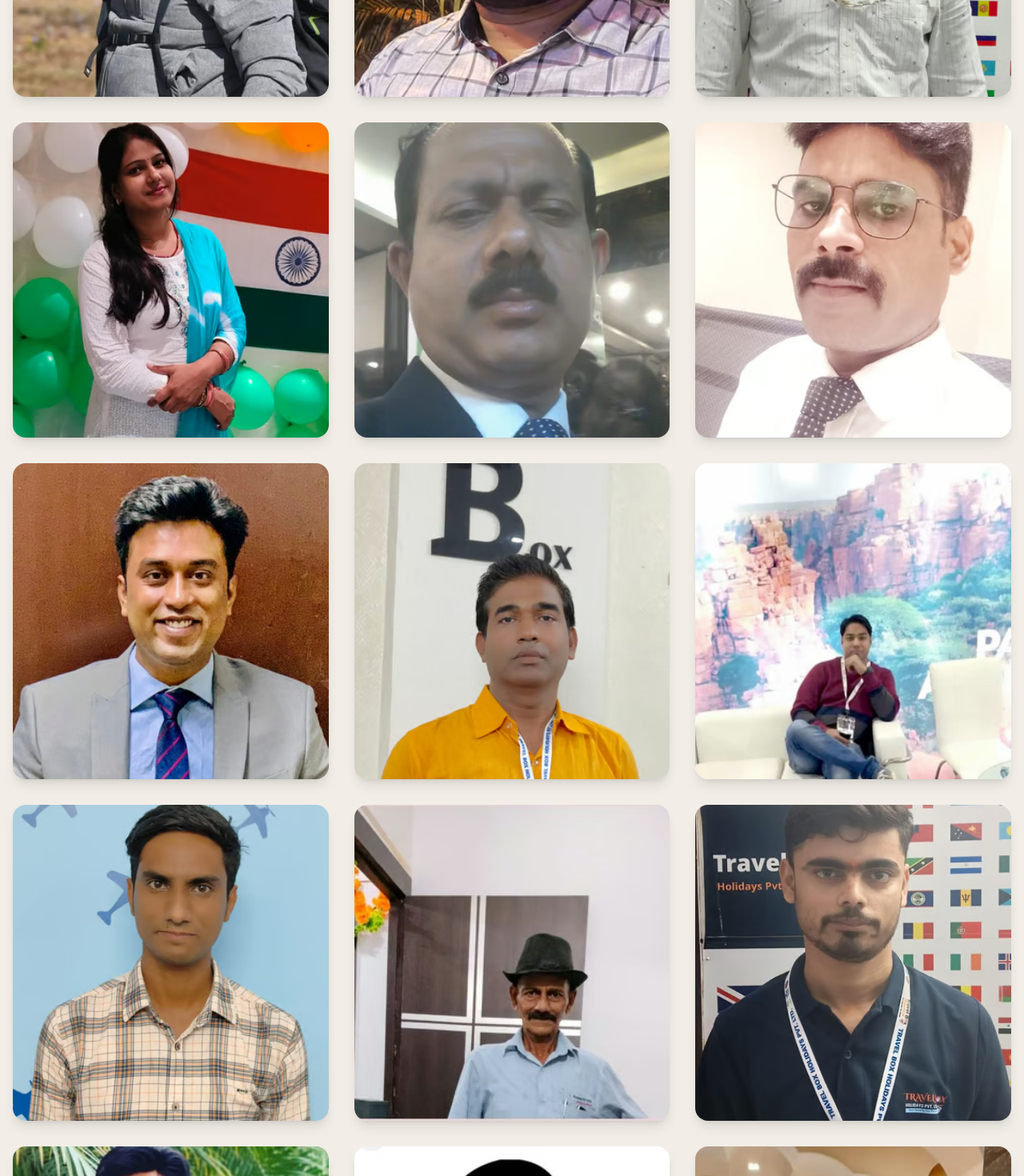
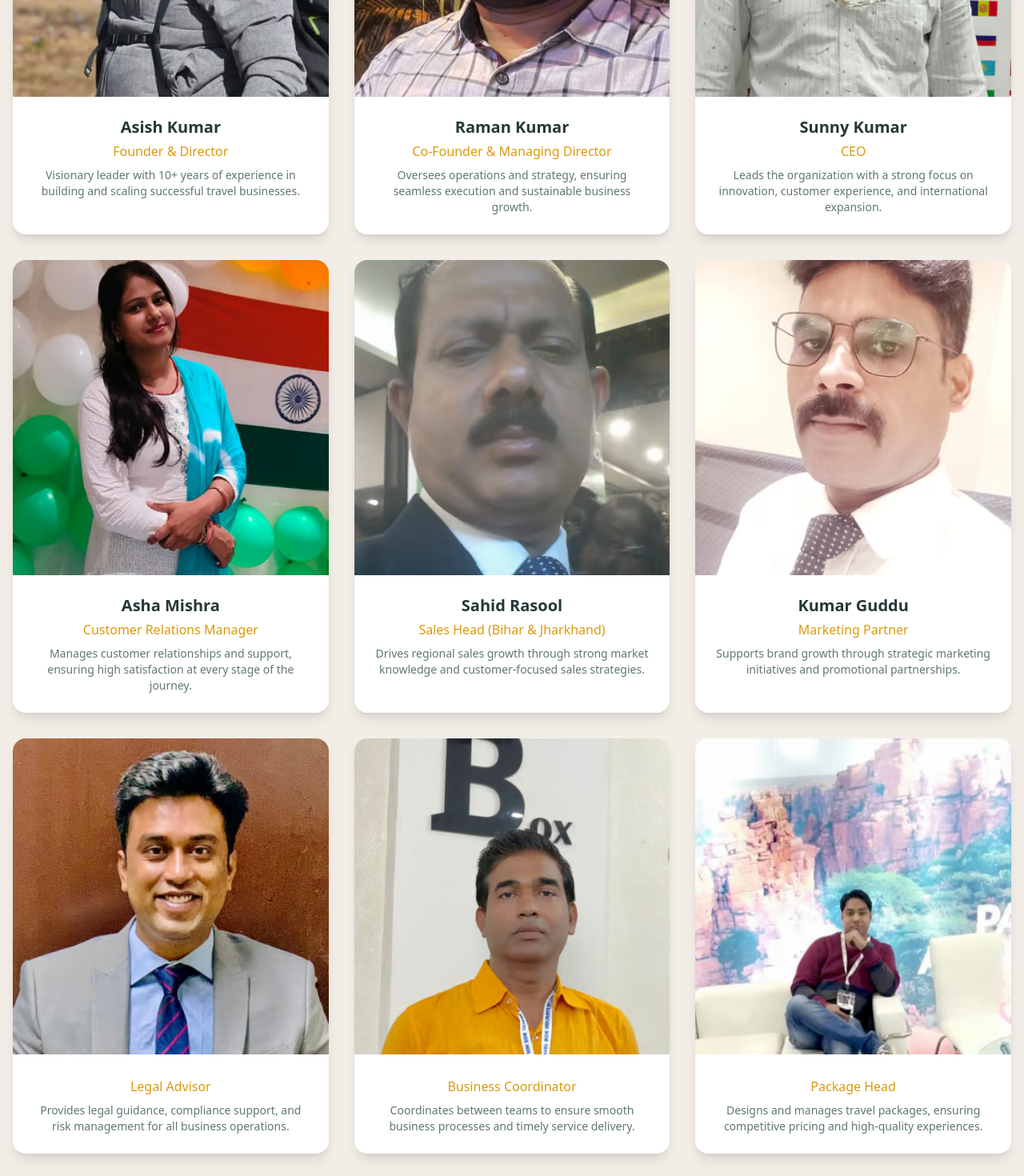
Before and after one commit to ellipticamit92/travelbox_holidays, a Next.js app: page /about-us in a window 1280 px wide. Shown: the part 1920-3390 px from the top of the page at 80% size. Built offline with nearby package versions, Linux system fonts and the light colour scheme.

Commit message:
gallery updated

```diff
--- a/src/app/about-us/page.tsx
+++ b/src/app/about-us/page.tsx
@@ -5,100 +5,100 @@ import Link from "next/link";
 export default async function AboutPage() {
   const teamMembers = [
     {
+      name: "Asish Kumar",
+      role: "Founder & Director",
       image: "/teams/ashish-kumar.avif",
-      // name: "Asish Kumar",
-      // role: "Founder & Director",
-      // bio: "Visionary leader with 10+ years of experience in building and scaling successful travel businesses.",
+      bio: "Visionary leader with 10+ years of experience in building and scaling successful travel businesses.",
     },
     {
+      name: "Raman Kumar",
+      role: "Co-Founder & Managing Director",
       image: "/teams/raman.avif",
-      // name: "Raman Kumar",
-      // role: "Co-Founder & Managing Director",
-      // bio: "Oversees operations and strategy, ensuring seamless execution and sustainable business growth.",
+      bio: "Oversees operations and strategy, ensuring seamless execution and sustainable business growth.",
     },
     {
+      name: "Sunny Kumar",
+      role: "CEO",
       image: "/teams/sunny-kumar.avif",
-      // name: "Sunny Kumar",
-      // role: "CEO",
-      // bio: "Leads the organization with a strong focus on innovation, customer experience, and international expansion.",
+      bio: "Leads the organization with a strong focus on innovation, customer experience, and international expansion.",
     },
     {
+      name: "Asha Mishra",
+      role: "Customer Relations Manager",
       image: "/teams/asha-mishra.avif",
-      // name: "Asha Mishra",
-      // role: "Customer Relations Manager",
-      // bio: "Manages customer relationships and support, ensuring high satisfaction at every stage of the journey.",
+      bio: "Manages customer relationships and support, ensuring high satisfaction at every stage of the journey.",
     },
     {
+      name: "Sahid Rasool",
+      role: "Sales Head (Bihar & Jharkhand)",
       image: "/teams/rasheed-rasol.avif",
-      // name: "Sahid Rasool",
-      // role: "Sales Head (Bihar & Jharkhand)",
-      // bio: "Drives regional sales growth through strong market knowledge and customer-focused sales strategies.",
+      bio: "Drives regional sales growth through strong market knowledge and customer-focused sales strategies.",
     },
     {
+      name: "Kumar Guddu",
+      role: "Marketing Partner",
       image: "/teams/kumar-guddu.avif",
-      // name: "Kumar Guddu",
-      // role: "Marketing Partner",
-      // bio: "Supports brand growth through strategic marketing initiatives and promotional partnerships.",
+      bio: "Supports brand growth through strategic marketing initiatives and promotional partnerships.",
     },
     {
+      //name: "Shiv Ranjan",
+      role: "Legal Advisor",
       image: "/teams/shiv-ranjan.avif",
-      // name: "Shiv Ranjan",
-      // role: "Legal Advisor",
-      // bio: "Provides legal guidance, compliance support, and risk management for all business operations.",
+      bio: "Provides legal guidance, compliance support, and risk management for all business operations.",
     },
     {
+      //name: "Suraj Chandra",
+      role: "Business Coordinator",
       image: "/teams/suraj-chandra.avif",
-      // name: "Suraj Chandra",
-      // role: "Business Coordinator",
-      // bio: "Coordinates between teams to ensure smooth business processes and timely service delivery.",
+      bio: "Coordinates between teams to ensure smooth business processes and timely service delivery.",
     },
     {
+      //name: "Mani Nagi",
+      role: "Package Head",
       image: "/teams/mani-negi.avif",
-      // name: "Mani Nagi",
-      // role: "Package Head",
-      // bio: "Designs and manages travel packages, ensuring competitive pricing and high-quality experiences.",
+      bio: "Designs and manages travel packages, ensuring competitive pricing and high-quality experiences.",
     },
     {
+      //name: "Md. Naseer",
+      role: "Tour Planner",
       image: "/teams/naseer.avif",
-      // name: "Md. Naseer",
-      // role: "Tour Planner",
-      // bio: "Creates detailed itineraries tailored to customer preferences and destination requirements.",
+      bio: "Creates detailed itineraries tailored to customer preferences and destination requirements.",
     },
     {
+      //name: "Ravi",
+      role: "Back Office",
       image: "/teams/ravi.avif",
-      // name: "Ravi",
-      // role: "Back Office",
-      // bio: "Manages documentation, data entry, and operational support for day-to-day business activities.",
+      bio: "Manages documentation, data entry, and operational support for day-to-day business activities.",
     },
     {
+      //name: "Bipin Jha",
+      role: "Accountant",
       image: "/teams/bipin-jha.avif",
-      // name: "Bipin Jha",
-      // role: "Accountant",
-      // bio: "Handles financial records, billing, and compliance to ensure accurate financial management.",
+      bio: "Handles financial records, billing, and compliance to ensure accurate financial management.",
     },
     {
+      //name: "Ranjan Kuma",
+      role: "Team Leader",
       image: "/teams/ranjan-kumar.avif",
-      // name: "Ranjan Kuma",
-      // role: "Team Leader",
-      // bio: "Leads and motivates teams to achieve sales targets and maintain service excellence.",
+      bio: "Leads and motivates teams to achieve sales targets and maintain service excellence.",
     },
     {
+      //name: "Rahul Kumar",
+      role: "Sales Head Bangalore",
       image: "/teams/rahul-kumar.avif",
-      // name: "Rahul Kumar",
-      // role: "Sales Head Bangalore",
-      // bio: "Heads sales operations in Bangalore, driving revenue through strategic partnerships and client engagement.",
+      bio: "Heads sales operations in Bangalore, driving revenue through strategic partnerships and client engagement.",
     },
     {
+      //name: "Bharat Choubey",
+      role: "Marketing Partner",
       image: "/teams/bharat-choubey.avif",
-      // name: "Bharat Choubey",
-      // role: "Marketing Partner",
-      // bio: "Contributes to brand visibility and lead generation through targeted marketing campaigns.",
+      bio: "Contributes to brand visibility and lead generation through targeted marketing campaigns.",
     },
     {
+      //name: "Ravi Ranjan Kumar",
+      role: "Tour Planner",
       image: "/teams/ravi-ranjan-kumar.avif",
-      // name: "Ravi Ranjan Kumar",
-      // role: "Tour Planner",
-      // bio: "Specializes in planning customized tours with attention to detail and customer comfort.",
+      bio: "Specializes in planning customized tours with attention to detail and customer comfort.",
     },
   ];
 
@@ -158,7 +158,7 @@ export default async function AboutPage() {
                 Our Story
               </h2>
               <p className="text-muted-foreground mb-4 leading-relaxed">
-                Founded in 2009 in Patna, TravelBox Holidays began with a simple
+                Founded in 2019 in Patna, TravelBox Holidays began with a simple
                 vision: to make travel accessible, memorable, and hassle-free
                 for every Indian family. What started as a small travel desk has
                 now grown into one of Bihar's most trusted travel agencies.
@@ -221,17 +221,17 @@ export default async function AboutPage() {
                 <div className="aspect-square overflow-hidden">
                   <img
                     src={member.image}
-                    alt={"client-" + index}
+                    alt={member?.name ?? ""}
                     className="w-full h-full object-cover group-hover:scale-105 transition-transform duration-500"
                   />
                 </div>
-                {/* <div className="p-6 text-center">
+                <div className="p-6 text-center">
                   <h3 className="font-display text-xl font-bold text-foreground mb-1">
-                    {member?.name}
+                    {member.name}
                   </h3>
                   <p className="text-accent font-medium mb-2">{member.role}</p>
                   <p className="text-muted-foreground text-sm">{member.bio}</p>
-                </div> */}
+                </div>
               </div>
             ))}
           </div>
--- a/src/components/atoms/GalleryImageItem.tsx
+++ b/src/components/atoms/GalleryImageItem.tsx
@@ -51,7 +51,7 @@ export function GalleryImageItem({
       <div className="absolute inset-0 bg-linear-to-t from-black/80 via-black/20 to-transparent opacity-0 group-hover:opacity-100 transition-opacity duration-500" />
 
       {/* Content */}
-      <div className="absolute inset-0 flex flex-col justify-end p-4 md:p-6 opacity-0 group-hover:opacity-100 transition-all duration-500 translate-y-4 group-hover:translate-y-0">
+      {/* <div className="absolute inset-0 flex flex-col justify-end p-4 md:p-6 opacity-0 group-hover:opacity-100 transition-all duration-500 translate-y-4 group-hover:translate-y-0">
         <div className="flex items-center gap-2 text-white/80 text-sm mb-2">
           <MapPin className="h-4 w-4" />
           <span>{location}</span>
@@ -60,7 +60,7 @@ export function GalleryImageItem({
           {title}
         </h3>
         <p className="text-white/70 text-sm">by {client}</p>
-      </div>
+      </div> */}
 
       {/* Action Buttons */}
       <div className="absolute top-4 right-4 flex gap-2 opacity-0 group-hover:opacity-100 transition-opacity duration-300">
```
Also changed, not shown: src/app/gallery/page.tsx (+11 -3 lines).
